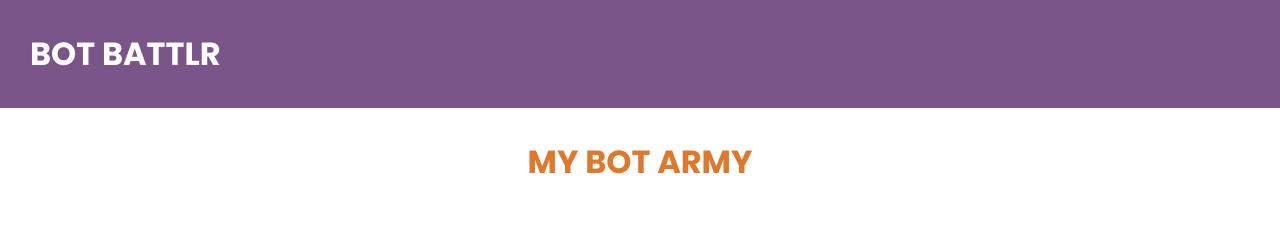
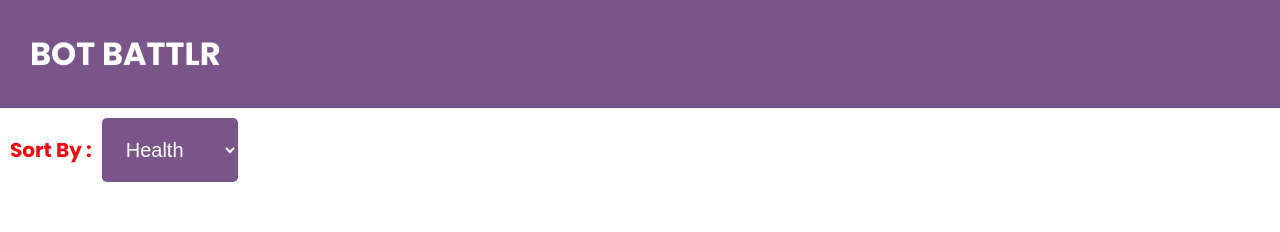
Before and after one commit to WALT29/BOT-BATTLR-REACT-WEB-APP, a React (Vite) app: page / in a window 1280 px wide. Shown: the top 232 px of the page. Built offline with nearby package versions, Linux system fonts and the light colour scheme; data requests are answered from the project's data file.

Commit message:
BOT BATTLR

```diff
--- a/db.json
+++ b/db.json
@@ -1129,18 +1129,6 @@
       "updated_at": "2018-10-02T19:55:12.463Z"
     },
     {
-      "id": "195",
-      "name": "^-52",
-      "health": 81,
-      "damage": 32,
-      "armor": 48,
-      "bot_class": "Medic",
-      "catchphrase": "0111111001000010010100010110010",
-      "avatar_url": "https://robohash.org/aliasquoest.png?size=300x300&set=set1",
-      "created_at": "2018-10-02T19:55:12.475Z",
-      "updated_at": "2018-10-02T19:55:12.475Z"
-    },
-    {
       "id": "196",
       "name": "obm-92",
       "health": 93,
@@ -1163,30 +1151,6 @@
       "avatar_url": "https://robohash.org/commodiidasperiores.png?size=300x300&set=set1",
       "created_at": "2018-10-02T19:55:12.503Z",
       "updated_at": "2018-10-02T19:55:12.503Z"
-    },
-    {
-      "id": "198",
-      "name": "wr-00",
-      "health": 67,
-      "damage": 84,
-      "armor": 32,
-      "bot_class": "Assault",
-      "catchphrase": "111110001100001011101010110011111001000001",
-      "avatar_url": "https://robohash.org/dictasolutanatus.png?size=300x300&set=set1",
-      "created_at": "2018-10-02T19:55:12.512Z",
-      "updated_at": "2018-10-02T19:55:12.512Z"
-    },
-    {
-      "id": "199",
-      "name": "z-06",
-      "health": 41,
-      "damage": 27,
-      "armor": 81,
-      "bot_class": "Defender",
-      "catchphrase": "0101101100101100001100110000101001111010111",
-      "avatar_url": "https://robohash.org/sedhicquo.png?size=300x300&set=set1",
-      "created_at": "2018-10-02T19:55:12.525Z",
-      "updated_at": "2018-10-02T19:55:12.525Z"
     }
   ]
 }
--- a/src/App.jsx
+++ b/src/App.jsx
@@ -1,28 +1,32 @@
 import React,{ useEffect, useState } from 'react'
 import Botcollections from './Botcollection'
 import BotArmy from './BotArmy';
+import SortComponent from './SortComponent';
 
 function App() {
   const [bots,setBots]=useState([]);
+  const [sortedBots,setSortedBots]=useState([]);
   const [botArmy,setBotArmy]=useState([]);
 
-  console.log(botArmy);
 
   useEffect(()=>{
     fetch("http://localhost:3000/bots")
     .then(response=>response.json())
     .then((data)=>{
       setBots(data)
+      setSortedBots(data)
     })
   },[])
+
 
   return (
     <>
     <header>
       <h1>BOT BATTLR</h1>
     </header>
-    <BotArmy botArmy={botArmy} setBotArmy={setBotArmy} setBots={setBots}/>
-    <Botcollections bots={bots} botArmy={botArmy} setBotArmy={setBotArmy} setBots={setBots}/>
+    <SortComponent bots={bots} sortedBots={sortedBots} setSortedBots={setSortedBots}/>
+    <BotArmy botArmy={botArmy} setBotArmy={setBotArmy} setBots={setBots} setSortedBots={setSortedBots}/>
+    <Botcollections bots={sortedBots} botArmy={botArmy} setBotArmy={setBotArmy} setBots={setBots}/>
 
     </>
   )
--- a/src/BotArmy.jsx
+++ b/src/BotArmy.jsx
@@ -1,7 +1,7 @@
 import React from "react";
 import Soldier from "./soldier";
 
-function BotArmy({botArmy,setBotArmy,setBots}){
+function BotArmy({botArmy,setBotArmy,setBots,setSortedBots}){
     //console.log("y",botArmy);
     return(
         <>
@@ -9,7 +9,7 @@ function BotArmy({botArmy,setBotArmy,setBots}){
             <div className="collections">
                 {
                     botArmy.map((soldier)=>(
-                        <Soldier key={soldier.id} soldier={soldier} setBotArmy={setBotArmy} botArmy={botArmy} setBots={setBots}/>
+                        <Soldier key={soldier.id} soldier={soldier} setBotArmy={setBotArmy} botArmy={botArmy} setBots={setBots} setSortedBots={setSortedBots}/>
                     ))
                 }
             </div>
--- a/src/Botcollection.jsx
+++ b/src/Botcollection.jsx
@@ -1,13 +1,17 @@
-import React from "react";
+import React, { useEffect, useState } from "react";
 import Collection from './Collection';
 
 function Botcollections({bots,botArmy,setBotArmy,setBots}){
+    const [sortedBots, setSortedBots] = useState([...bots]);
+
+    useEffect(()=>setSortedBots(bots),[bots])
+
     console.log("hello",bots);
     return(
         <>
             <h2 className="bot-collection-title">BOT COLLECTION</h2>
              <div className="collections">
-                {bots.map((bot)=>(<Collection key={bot.id} bot={bot} botArmy={botArmy} setBotArmy={setBotArmy} setBots={setBots} bots={bots}/>))}
+                {sortedBots.map((bot)=>(<Collection key={bot.id} bot={bot} botArmy={botArmy} setBotArmy={setBotArmy} setBots={setBots} bots={bots} setSortedBots={setSortedBots} sortedBots={sortedBots}/>))}
             </div>
         </>
 
--- a/src/Collection.jsx
+++ b/src/Collection.jsx
@@ -1,7 +1,7 @@
 import React,{useState} from "react";
 import Details from "./details";
 
-function Collection({bot,botArmy,setBotArmy,setBots,bots}){
+function Collection({bot,botArmy,setBotArmy,setBots,bots,setSortedBots,sortedBots}){
     //console.log(bot);
 
     const[showDetails,setShowDetails]=useState(false)
@@ -16,6 +16,7 @@ function Collection({bot,botArmy,setBotArmy,setBots,bots}){
             setBotArmy([...botArmy,bot])
             console.log(botArmy);
             setBots(bots.filter((soldier)=>(soldier.id !==bot.id)))
+            setSortedBots(sortedBots.filter((soldier) => soldier.id !== bot.id));
         }else{
             alert("BOT ALREADY IN THE ARMY")
         }
@@ -31,6 +32,7 @@ function Collection({bot,botArmy,setBotArmy,setBots,bots}){
         .then((response)=>{
             if(response.ok){
                 setBots(bots.filter((soldier)=>soldier.id !==bot.id))
+                setSortedBots(bots.filter((soldier) => soldier.id !== bot.id));
             }
         })
         .catch((error)=>{
--- /dev/null
+++ b/src/SortComponent.jsx
@@ -0,0 +1,88 @@
+import React, {
+    useState,
+} from "react";
+
+const SortComponent = ({
+    bots,
+    setSortedBots,
+}) => {
+    const selectOptions = [
+        "Health",
+        "Damage",
+        "Armor",
+    ];
+    const [
+        selectValue,
+        SetselectValue,
+    ] = useState(
+        selectOptions[0]
+    );
+
+    function handleChange(
+        event
+    ) {
+        console.log(
+            event.target.value
+        );
+        SetselectValue(
+            event.target.value
+        );
+
+        handleSort(event.target.value);
+    }
+    //   function handleSort(parameter = "b") {
+    //     const arr = [{a: 11, b: 3}, {a: 3, b: 4}, {a: 2, b: -3}]
+    //     const arrSorted = arr.sort((a, b) => a[parameter] > b[parameter] ? 1 : -1);
+    //     console.log(arrSorted);
+    // }
+    function handleSort(parameter) {
+        const botsArrSorted =
+        [...bots].sort((a, b) =>
+                a[parameter] >
+                    b[parameter]
+                    ? 1
+                    : -1
+            );
+        setSortedBots(botsArrSorted);
+        console.log(botsArrSorted);
+        console.log("l",bots);
+    }
+
+    return (
+        <div>
+            <div className="sort-container">
+                <div className="sort-by">
+                    Sort By :
+                </div>
+                <div className="select-container">
+                    <select
+                        className="select-box"
+                        value={selectValue}
+                        name=""
+                        id=""
+                        onChange={
+                            handleChange
+                        }>
+                        {selectOptions.map(
+                            (
+                                option,
+                                index
+                            ) => {
+                                return (
+                                    <option
+                                        key={index}
+                                        value={option.toLowerCase()}>
+                                        {option}
+                                    </option>
+                                );
+                            }
+                        )}
+                    </select>
+                </div>
+
+            </div>
+        </div>
+    );
+};
+
+export default SortComponent;
--- a/src/index.css
+++ b/src/index.css
@@ -106,3 +106,24 @@ button{
 .release-button{
   margin: 10px;
 }
+
+.sort-container{
+  display: flex;
+  padding: 10px;
+  gap: 10px;
+  font-size: 20px;
+  align-items: center;
+  flex-wrap: wrap;
+}
+.sort-by{
+  color:#f30810;
+  font-weight: bold;
+}
+.select-box{
+  padding: 20px;
+  font-size: 20px;
+  background-color: #7a558a;
+  color:#fff;
+  border: none;
+  border-radius: 5px;
+}
--- a/src/soldier.jsx
+++ b/src/soldier.jsx
@@ -1,6 +1,6 @@
 import React, {useState} from "react";
 
-export default function Soldier ({soldier,setBotArmy,botArmy,setBots}) {
+export default function Soldier ({soldier,setBotArmy,botArmy,setBots,setSortedBots}) {
     console.log("soldier",soldier);
 
     const[showDetails,setShowDetails]=useState(false);
@@ -13,7 +13,18 @@ export default function Soldier ({soldier,setBotArmy,botArmy,setBots}) {
         console.log("released button clicked",soldier.id);
         const updatedArmy=botArmy.filter((bot)=>bot.id !==soldier.id)
         setBotArmy(updatedArmy);
-        setBots((prevBots) => [...prevBots, soldier]);
+        setBots((prevBots) =>{
+            const originalIndexOfSoldier=prevBots.findIndex((bot)=>bot.id==soldier.id)
+            const newBots=[...prevBots];
+            newBots.splice(originalIndexOfSoldier,0,soldier)
+            return newBots
+        });
+        setSortedBots((prevBots)=>{
+            const originalIndexOfSoldier=prevBots.findIndex((bot)=>bot.id==soldier.id)
+            const newBots=[...prevBots];
+            newBots.splice(originalIndexOfSoldier,0,soldier)
+            return newBots
+        })
     }
 
 
```
